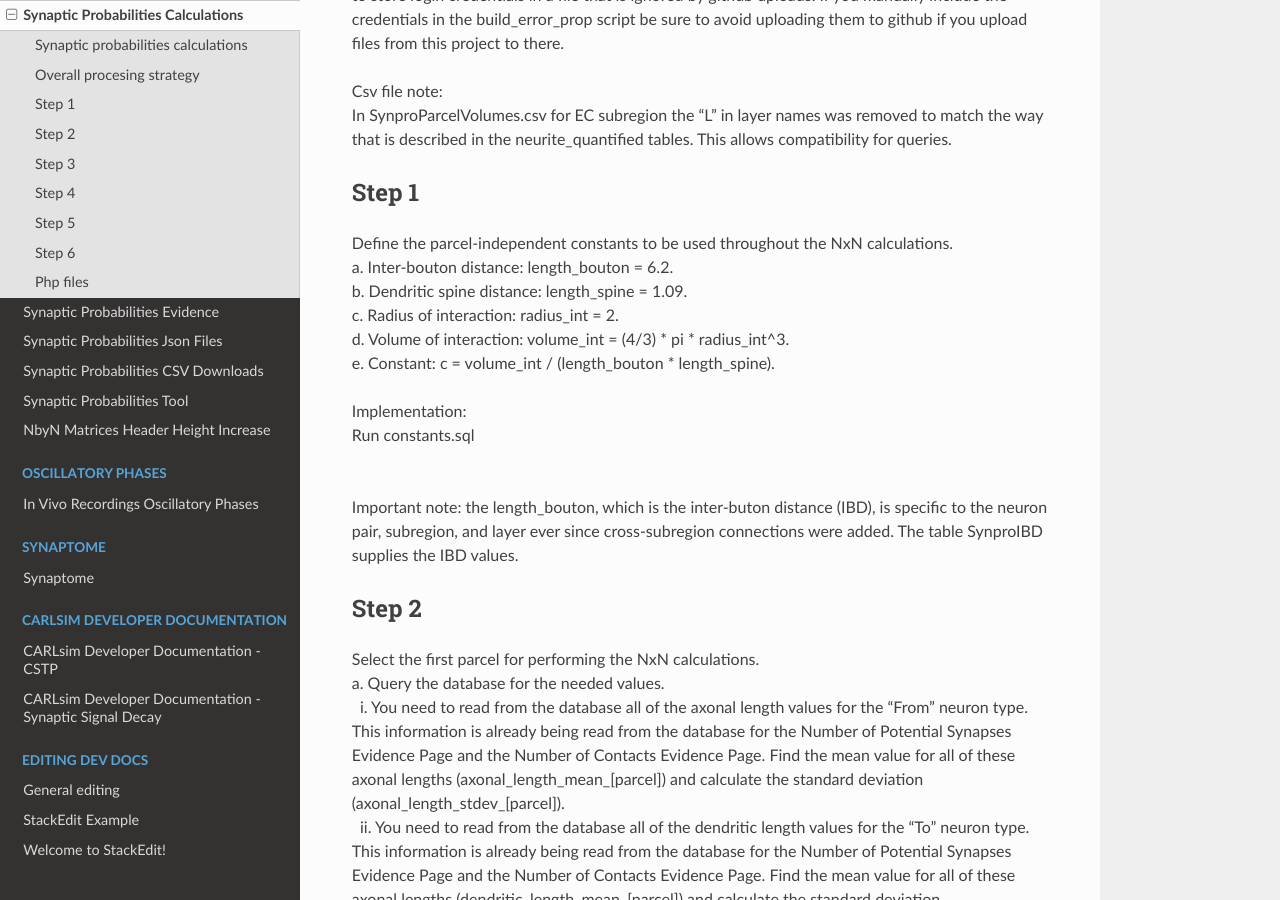
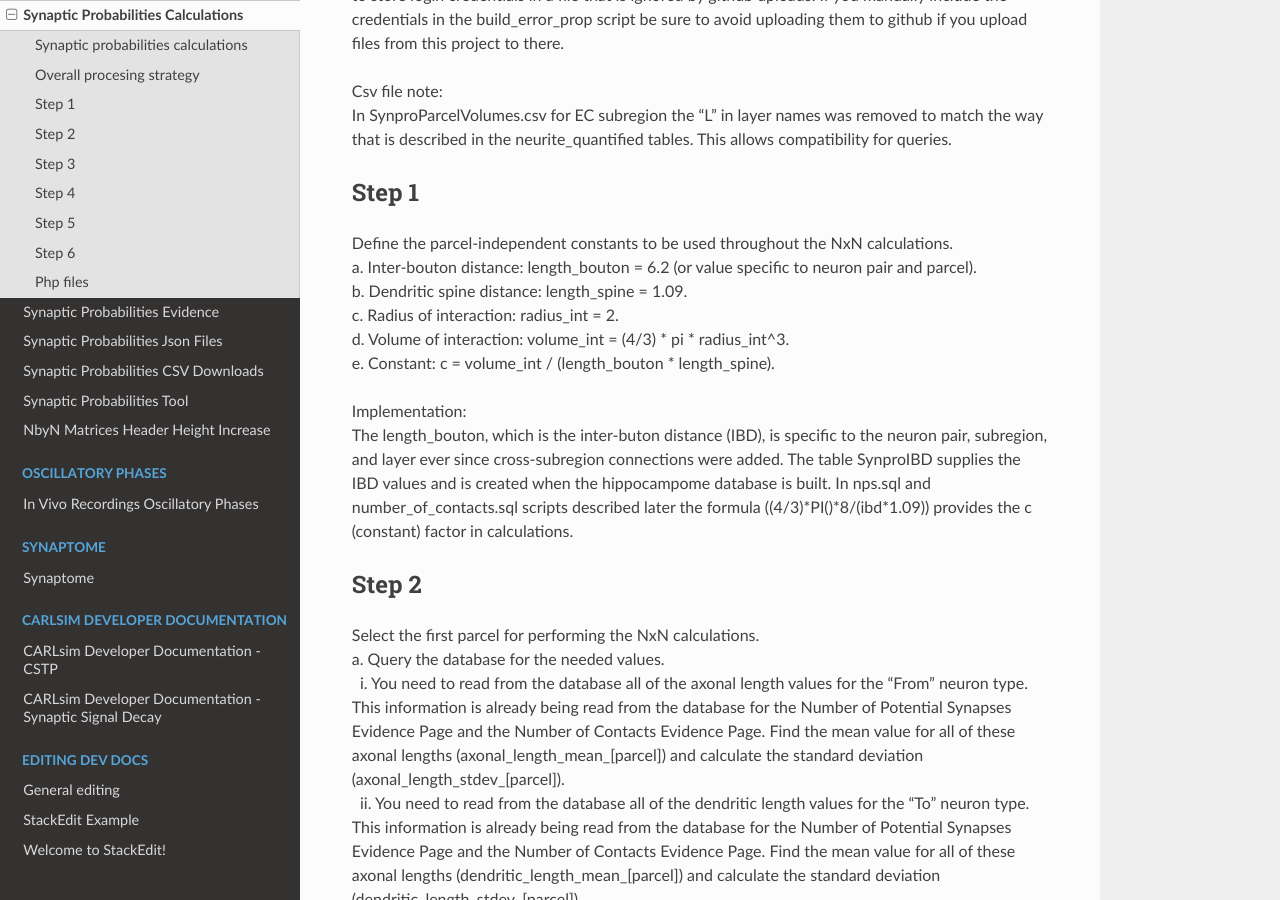
Before and after one commit to Hippocampome-Org/hco_dev_docs, a Sphinx documentation site: the page built from docs/synaptic_probabilities/propagate_errors.md, in a window 1280 px wide and 900 px high, scrolled down 648 px. Built offline with Sphinx 7.4.7 and the Read the Docs theme 2.0.0, drawn with Linux system fonts in a browser that asks for light colours.

Commit message:
updated docs

```diff
--- a/docs/synaptic_probabilities/propagate_errors.md
+++ b/docs/synaptic_probabilities/propagate_errors.md
@@ -19,17 +19,15 @@ Csv file note:
 ## Step 1
 
 Define the parcel-independent constants to be used throughout the NxN calculations.
-<br>a. Inter-bouton distance: length_bouton = 6.2.
+<br>a. Inter-bouton distance: length_bouton = 6.2 (or value specific to neuron pair and parcel).
 <br>b. Dendritic spine distance: length_spine = 1.09.
 <br>c. Radius of interaction: radius_int = 2.
 <br>d. Volume of interaction: volume_int = (4/3) * pi * radius_int^3.
 <br>e. Constant: c = volume_int / (length_bouton * length_spine).
 
 Implementation:
-<br>Run constants.sql
-
-<br>Important note: the length_bouton, which is the inter-buton distance (IBD), is specific to the neuron pair, subregion, and layer ever since cross-subregion connections were added.
-The table SynproIBD supplies the IBD values.
+<br>The length_bouton, which is the inter-buton distance (IBD), is specific to the neuron pair, subregion, and layer ever since cross-subregion connections were added.
+The table SynproIBD supplies the IBD values and is created when the hippocampome database is built. In nps.sql and number_of_contacts.sql scripts described later the formula ((4/3)\*PI()\*8/(ibd\*1.09)) provides the c (constant) factor in calculations.
 
 ## Step 2
 Select the first parcel for performing the NxN calculations.
```
